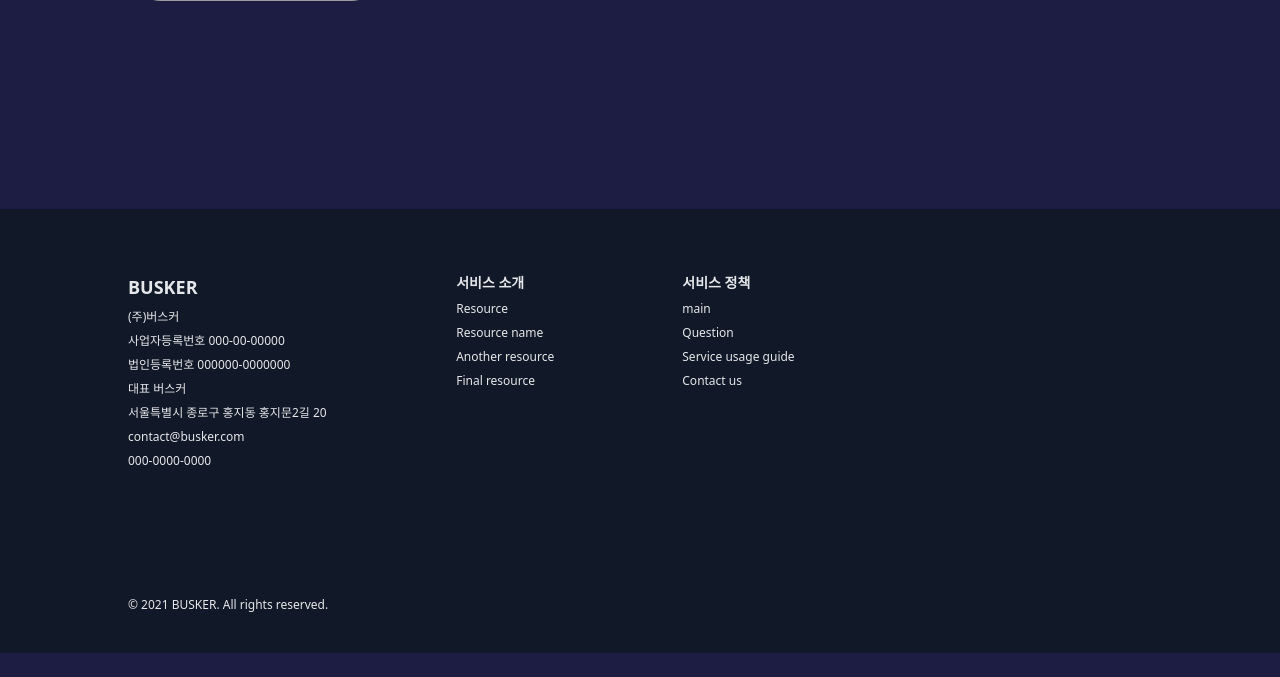
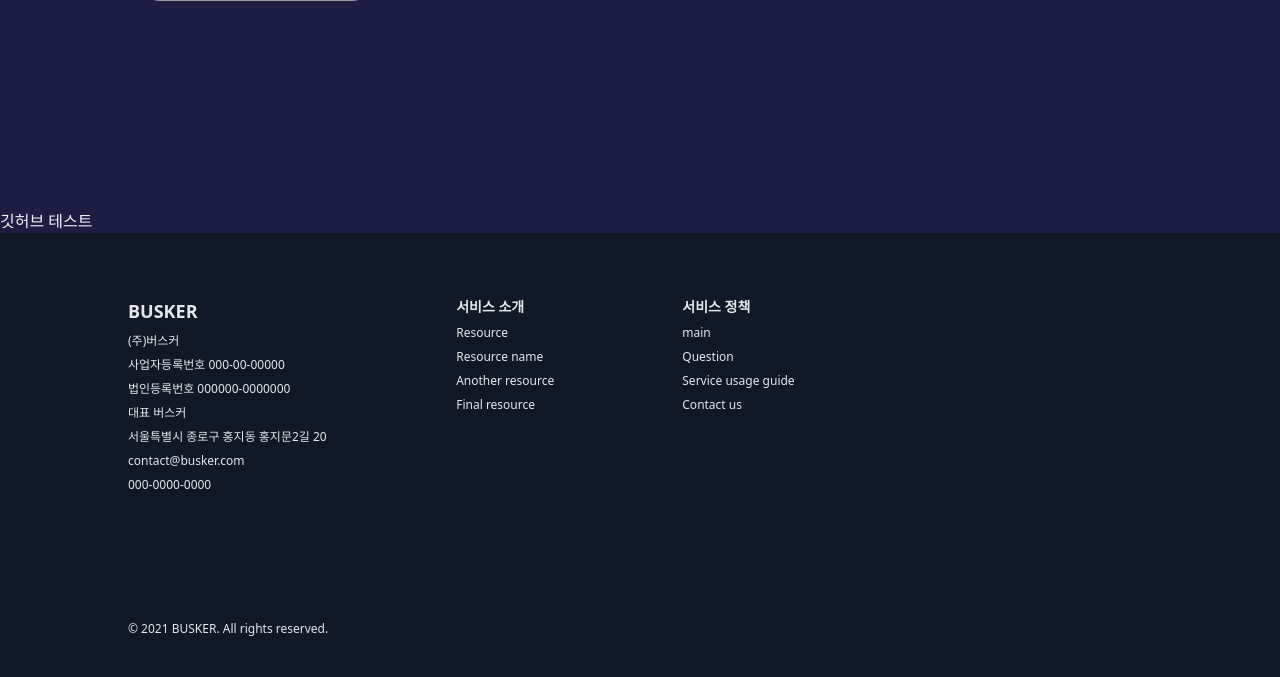
Before and after one commit to igoo-Y/busker_pipenv, a Django app: page / in a window 1280 px wide. Shown: the part 1837-2514 px from the top of the page. Before the commit the page ends 2490 px from the top, so only its background shows below. Run offline with Django 3.2, Linux system fonts and the light colour scheme; data that the repository does not hold is empty; style sheets or scripts are compiled from the project's sources; grey boxes are pictures that could not be loaded.

Commit message:
git test

```diff
--- a/templates/base.html
+++ b/templates/base.html
@@ -16,6 +16,7 @@
     </header>
 
     {% block content %}{% endblock %}
+    깃허브 테스트
 
     <footer class="text-sm text-gray-200 bg-gray-900 w-full">
         {% include 'partials/footer.html' %}
```
